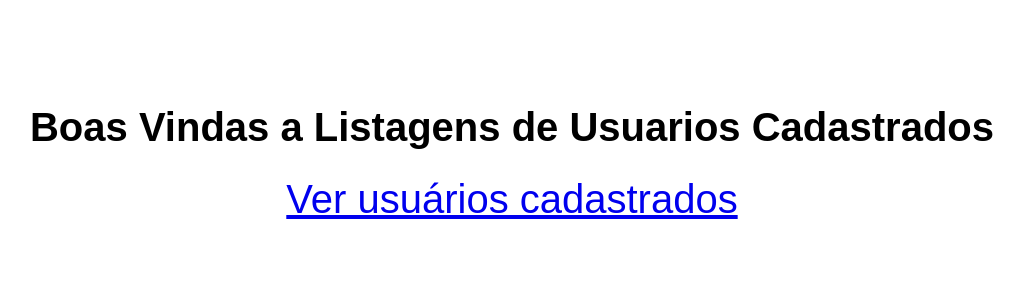
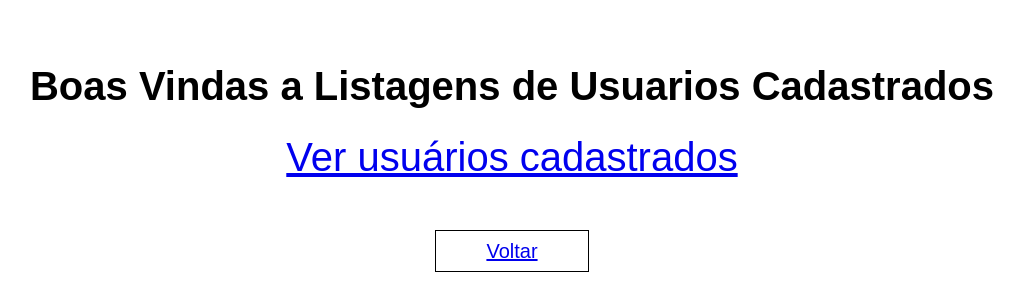
Before and after one commit to Carlos-Hardman/Cadastrar-react, a Next.js app: page /boas-vindas in a window 1280 px wide. Shown: the part 250-550 px from the top of the page, without its empty margins (128-1152 px from the left). Built offline with nearby package versions, Linux system fonts and the light colour scheme.

Commit message:
estilizacao e botao de voltar

```diff
--- a/app/boas-vindas/page.js
+++ b/app/boas-vindas/page.js
@@ -7,7 +7,10 @@ export default function BoasVindas(){
         <div className="listagens">
             <h1 className='tituloprincipal'>Boas Vindas a Listagens de Usuarios Cadastrados</h1>
             <a  className="linklistausuarios" href="/usuarios">Ver usuários cadastrados</a>
+            <a href="http://localhost:3000/cadastro" className="botaovoltar">Voltar</a>
+
         </div>
+
 
 
         </>
--- a/app/css/boasvindas.css
+++ b/app/css/boasvindas.css
@@ -2,6 +2,7 @@ body{
     display:flex;
     flex-direction:row;
     justify-content:center;
+    text-align:center;
     align-items:center;
     width:100%;
     height:100vh;
@@ -16,4 +17,11 @@ font-size:40px;
     display:flex;
     justify-content:center;
     font-size:40px;
+    margin-bottom:60px;
 }
+.botaovoltar{
+    font-size:20px;
+    border:solid black 1px;
+    padding:9px 50px 9px 50px;
+
+}
--- a/app/css/pesquisa.css
+++ b/app/css/pesquisa.css
@@ -20,4 +20,11 @@ body{
     margin-top:10px;
     margin-right:20px;
     margin-left:20px;
+    margin-bottom:50px;
 }
+.botaovoltar{
+    font-size:20px;
+    border:solid black 1px;
+    padding:9px 120px 9px 120px;
+
+}
--- a/component/ListaUsuarios.js
+++ b/component/ListaUsuarios.js
@@ -75,6 +75,8 @@ const ListaUsuarios = () => {
                     Próximo
                 </button>
             </div>
+            <a href="http://localhost:3000/boas-vindas" className="botaovoltar">Voltar</a>
+
         </div>
     );
 };
--- a/component/form.js
+++ b/component/form.js
@@ -18,6 +18,7 @@ export default function Form({ email, setEmail, password, setPassword, handleSub
                 placeholder="Digite seu email"
                 value={email}
                 onChange={(e) => setEmail(e.target.value)}
+                required
             />
             <label htmlFor="Senha">Senha:</label>
             <input
@@ -25,12 +26,13 @@ export default function Form({ email, setEmail, password, setPassword, handleSub
                 placeholder="Digite sua senha"
                 value={password}
                 onChange={(e) => setPassword(e.target.value)}
+                required
             />
             <button id="versenha" onClick={togglePasswordVisibility}>
                 {showPassword ? "🙈" : "👁"} {/* Troca o ícone com base na visibilidade */}
             </button>
             {erro && <p>{erro}</p>}
-            <button type="submit">Enviar</button>
+            <button type="submit">Cadastrar</button>
         </form>
     );
 }
```
Also changed, not shown: app/cadastro/page.js (line endings or trailing spaces).
